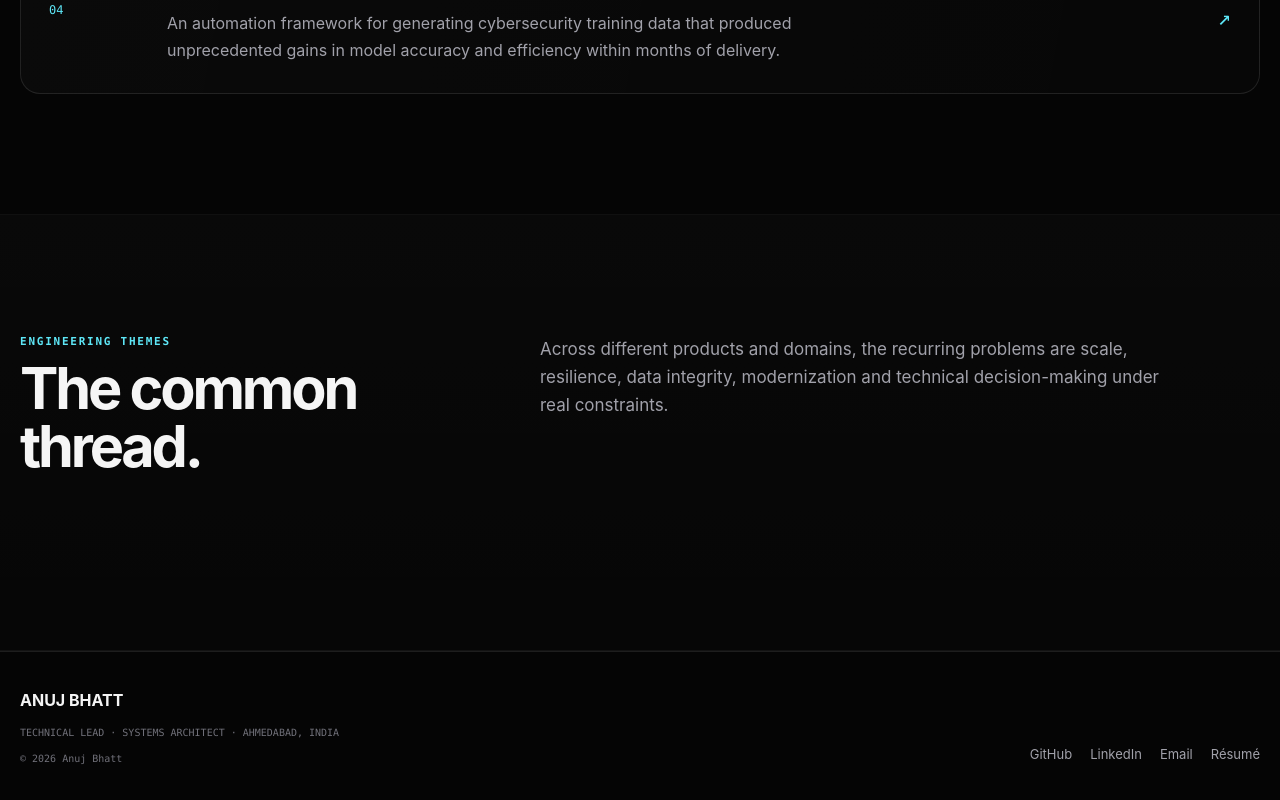
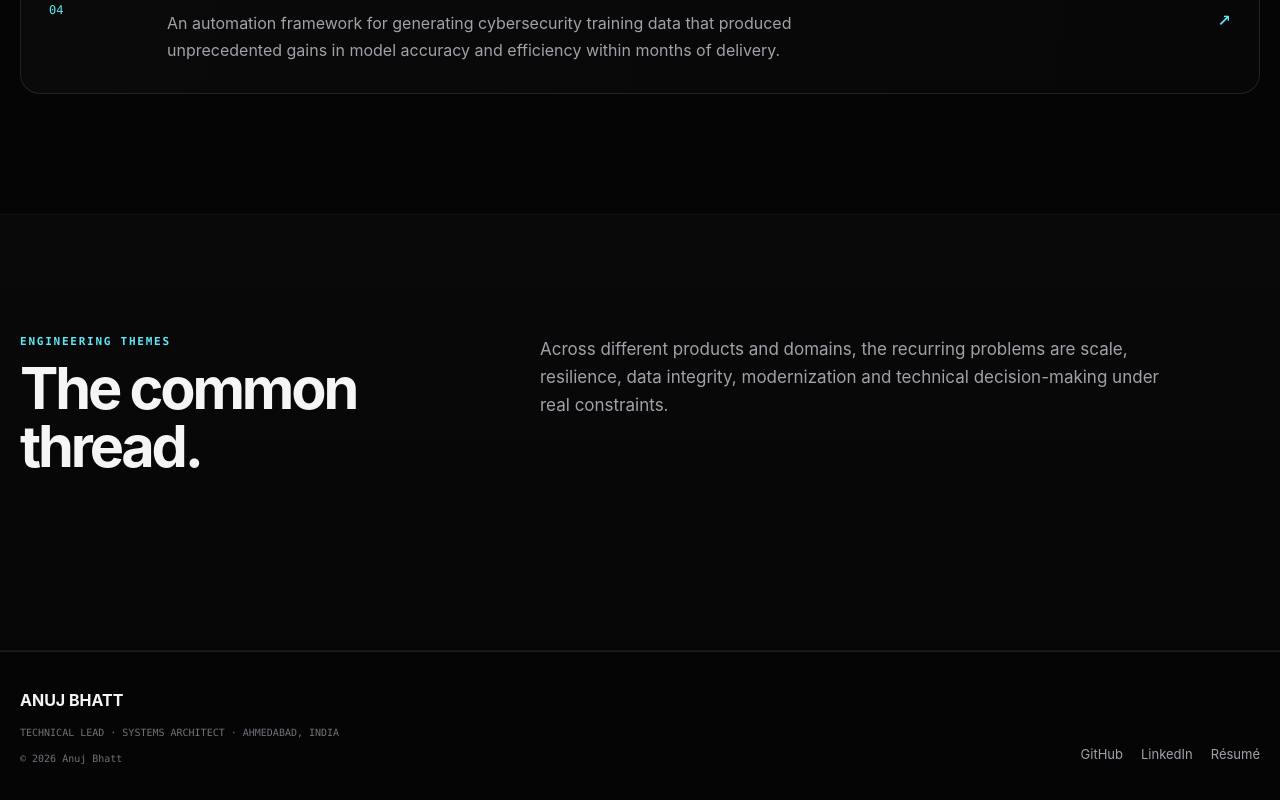
Before and after one commit to Anuj003Bhatt/Anuj003Bhatt.github.io, a React (Vite) app: page /work in a window 1280 px wide. Shown: the part 1219-2019 px from the top of the page. Built offline with nearby package versions, Linux system fonts and the light colour scheme.

Commit message:
Workflow fix

```diff
--- a/src/components/common/SEO.tsx
+++ b/src/components/common/SEO.tsx
@@ -51,7 +51,6 @@ function upsertPersonSchema(enabled: boolean) {
 
   const script = existing ?? document.createElement('script');
   script.id = PERSON_SCHEMA_ID;
-  script.type = 'application/ld+json';
   script.textContent = JSON.stringify(schema);
   if (!existing) document.head.appendChild(script);
 }
--- a/src/components/layout/Footer.tsx
+++ b/src/components/layout/Footer.tsx
@@ -12,7 +12,6 @@ export function Footer() {
         <div className="footer-links">
           <a href={profile.github} rel="noopener noreferrer">GitHub</a>
           <a href={profile.linkedin} rel="noopener noreferrer">LinkedIn</a>
-          <a href={`mailto:${profile.email}`}>Email</a>
           <a href={profile.resume}>Résumé</a>
         </div>
       </div>
```
